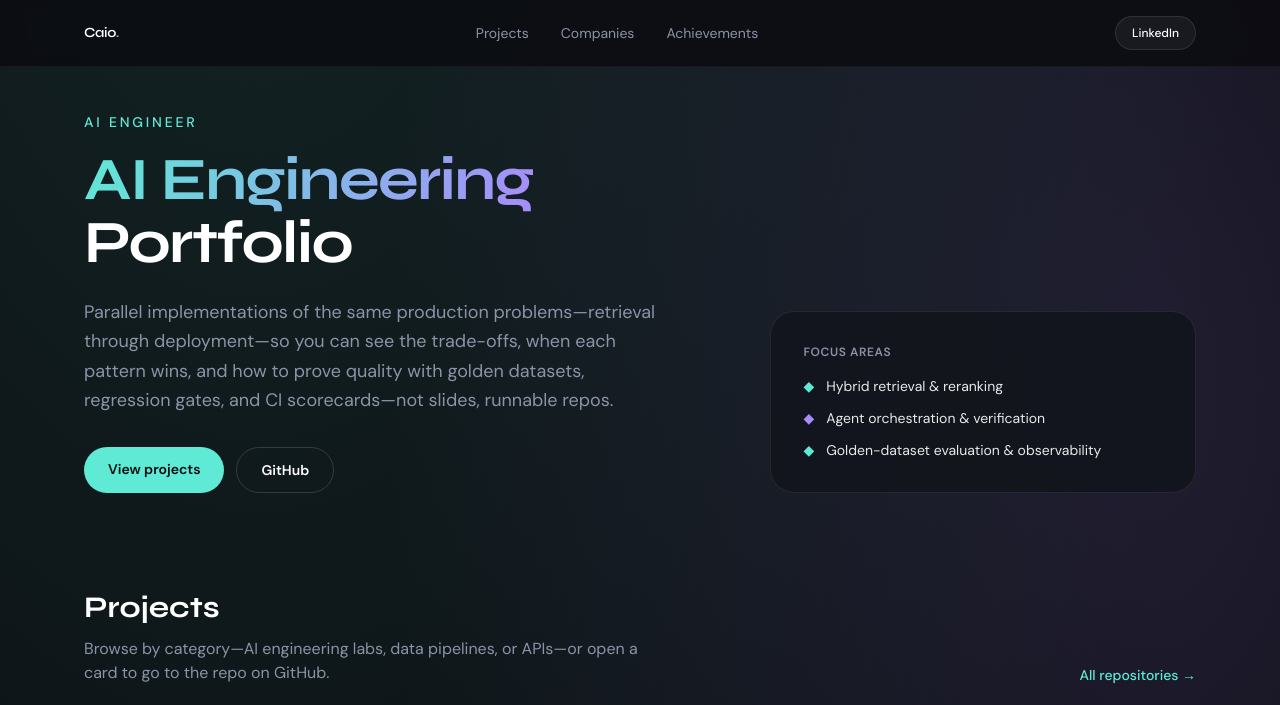
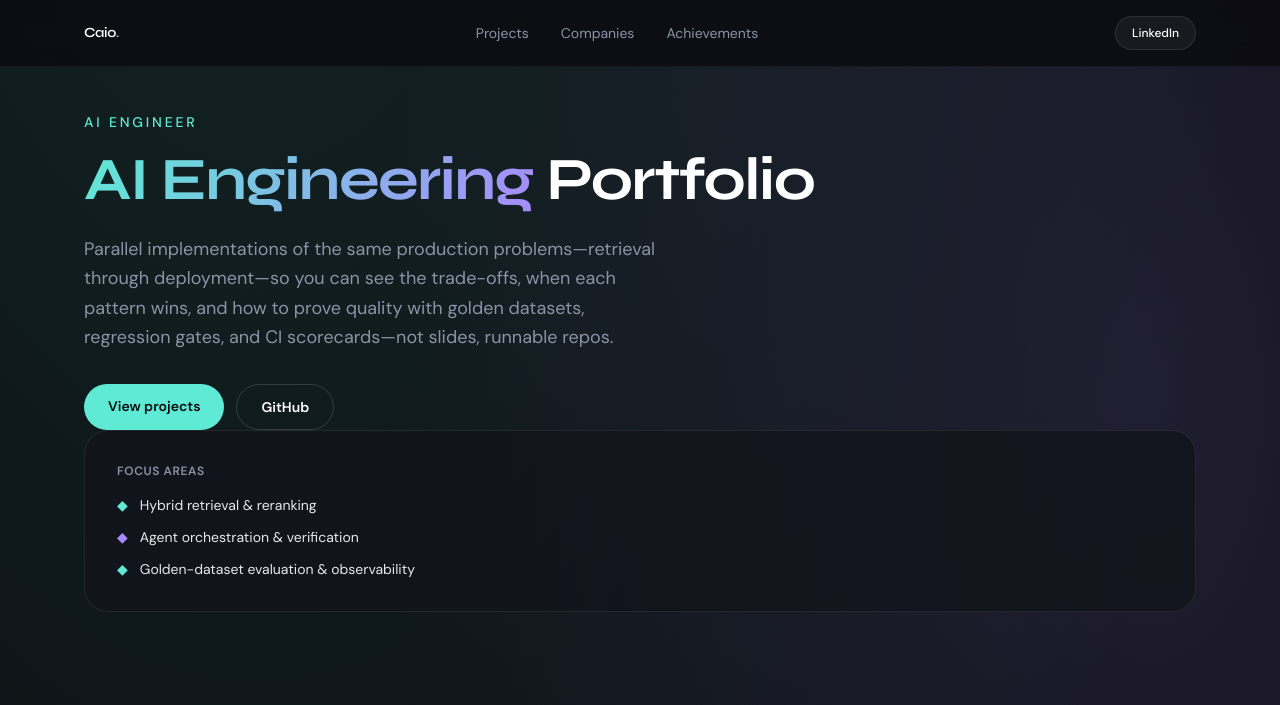
Before and after one commit to CaioHAndradeLima/CaioHAndradeLima.github.io, an Astro site: page / in a window 1280 px wide. Shown: the top 705 px of the page. Built offline with nearby package versions, Linux system fonts and the light colour scheme; Astro itself is replaced by a stand-in of ours.

```diff
--- a/src/pages/index.astro
+++ b/src/pages/index.astro
@@ -25,8 +25,8 @@ const categoryLabelById = Object.fromEntries(projectCategories.map((c) => [c.id,
 	<Nav />
 
 	<main class="mx-auto max-w-6xl px-5 pb-24 pt-28">
-		<section class="reveal mb-24 grid gap-12 lg:grid-cols-[1.2fr_0.8fr] lg:items-end">
-			<div>
+		<section class="reveal mb-24">
+			<div class="max-w-3xl">
 				<p class="mb-4 text-sm font-medium uppercase tracking-[0.2em] text-[var(--color-accent)]">
 					{profile.title}
 				</p>
```
